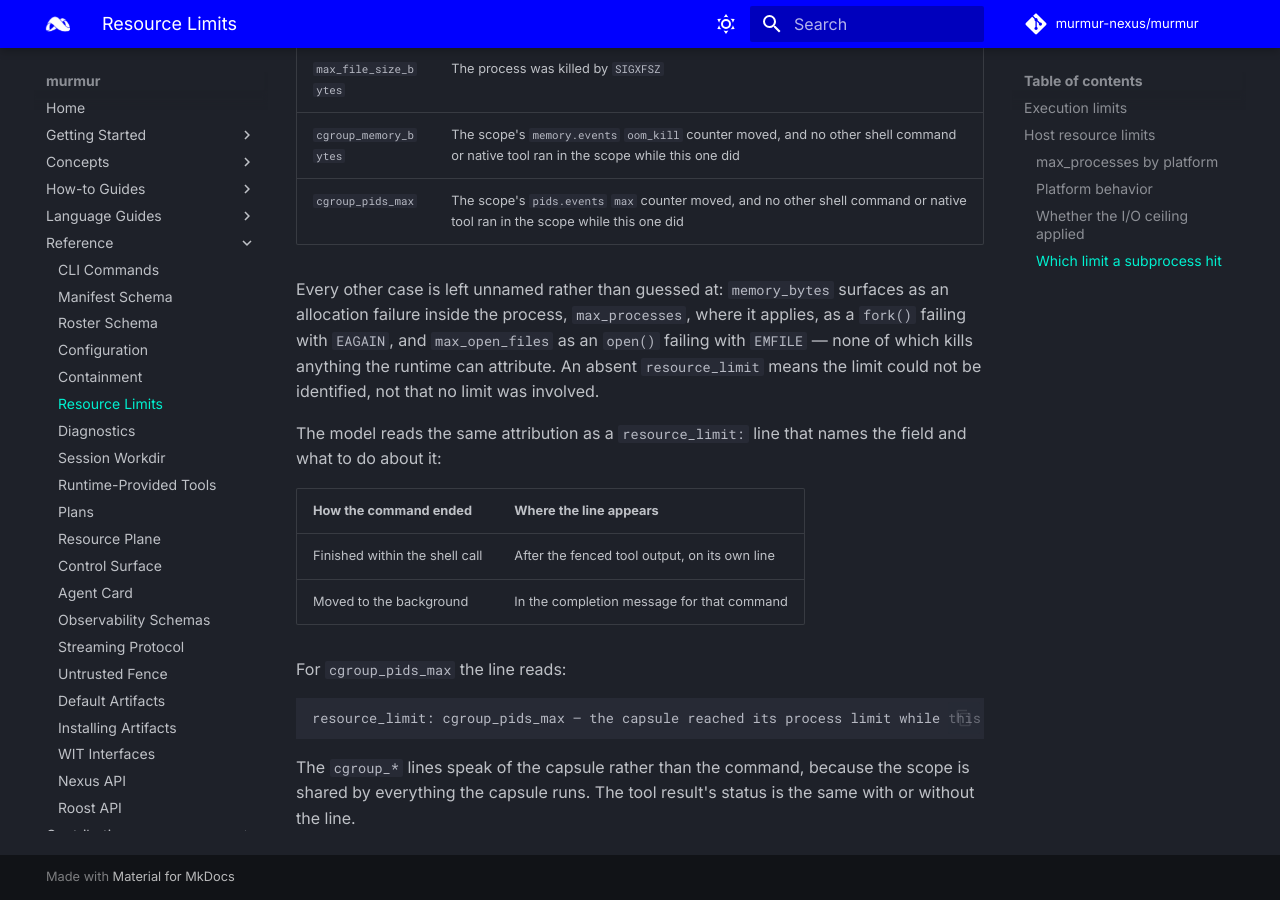
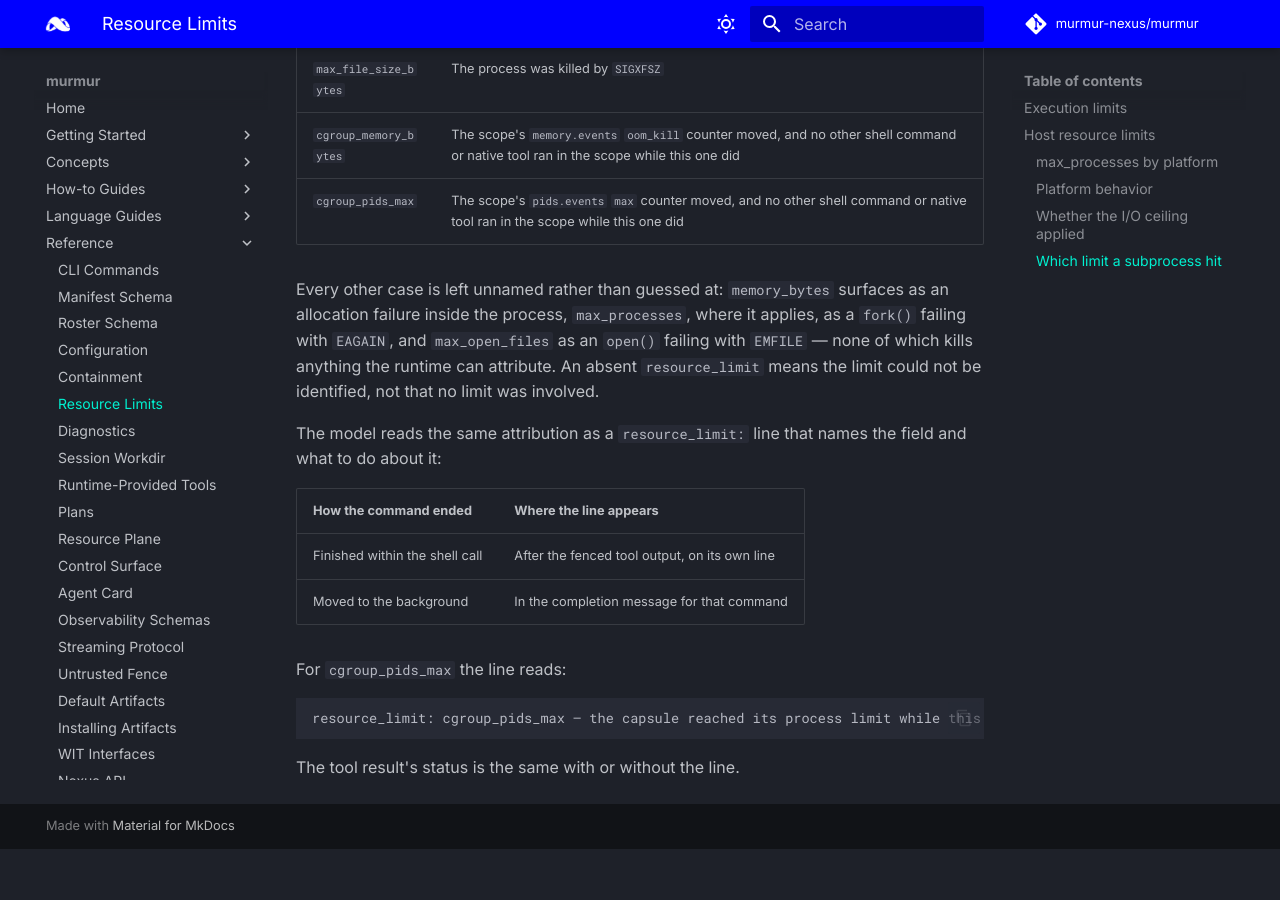
Before and after one commit to murmur-nexus/murmur, an MkDocs documentation site: the page built from docs/content/reference/resource-limits.md, in a window 1280 px wide and 900 px high, scrolled down 4956 px. Built offline with MkDocs 1.6.1 and Material for MkDocs 9.7.7, drawn with Linux system fonts in a browser that asks for light colours; comment, search, counter and statistics services are not loaded; after the commit the page ends 5805 px from its top, so only the background shows below that.

````diff
--- a/docs/content/reference/resource-limits.md
+++ b/docs/content/reference/resource-limits.md
@@ -182,5 +182,4 @@ For `cgroup_pids_max` the line reads:
 resource_limit: cgroup_pids_max — the capsule reached its process limit while this command ran, so starting a new process failed (EAGAIN). Retry with fewer parallel processes, or ask the operator to raise capabilities.resources.cgroup_pids_max.
 ```
 
-The `cgroup_*` lines speak of the capsule rather than the command, because the scope is shared by
-everything the capsule runs. The tool result's status is the same with or without the line.
+The tool result's status is the same with or without the line.
````
Also changed, not shown: 1 other file.
